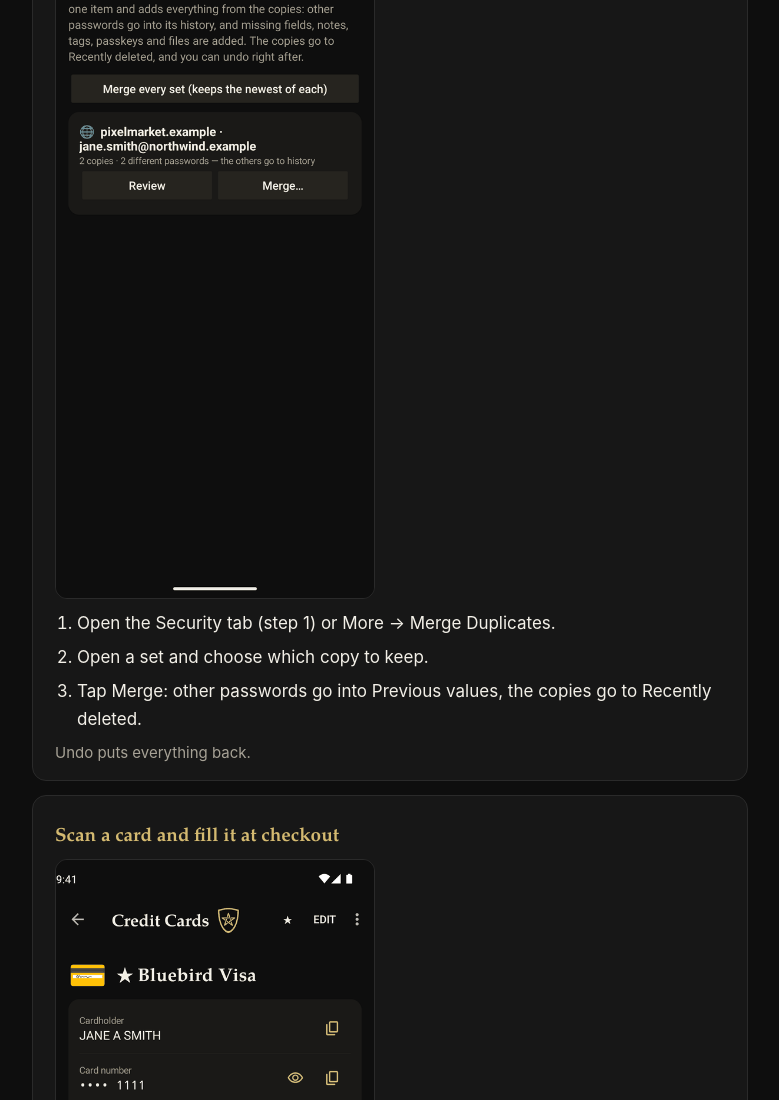
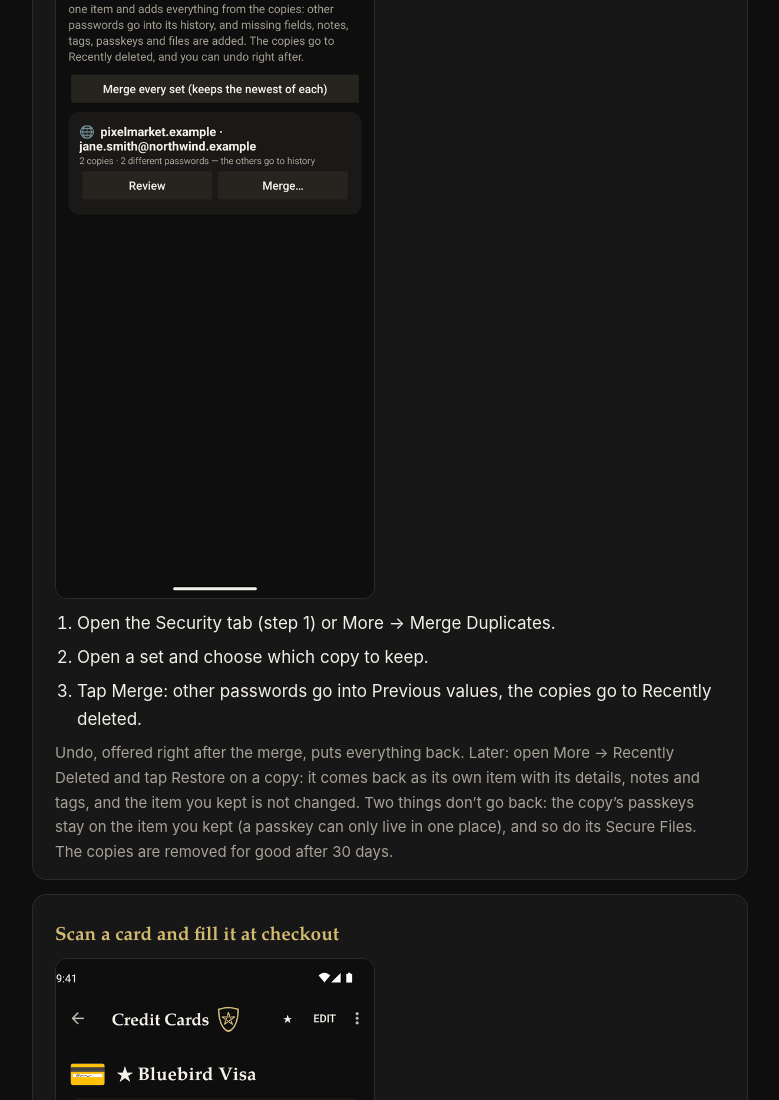
Before and after one commit to affluenterllc/affluenter-site, a plain HTML site: page howto/index.html in a window 1280 px wide. Shown: the part 10900-12000 px from the top of the page, without its empty margins (250-1029 px from the left). Drawn offline with Linux system fonts and the light colour scheme.

Commit message:
Help: how a merge is undone (Undo, then Recently Deleted -> Restore; no Unmerge button) in how-to, guide and support
Co-Authored-By: Claude Sonnet 5.5 <noreply@anthropic.com>
Claude-Session: https://claude.ai/code/session_01DJ9HZpG5Qwh2yeMFPFsjHt

```diff
--- a/howto/index.html
+++ b/howto/index.html
@@ -213,11 +213,11 @@ section{padding:84px 0}
 <ol><li>Open the Security tab.</li><li>Work through the steps from the top; each one shows what it will change.</li><li>For a weak or breached password, tap Fix: the app makes a new one and opens the site’s change-password page.</li><li>Change it on the site, then tap Done (or Didn’t work).</li></ol>
 <p class="tip">Nothing changes until you tap a button, and most steps have Undo.</p>
 </article>
-<article class="howto" id="dupes" data-k="duplicates copies merge combine same login twice">
+<article class="howto" id="dupes" data-k="duplicates copies merge combine same login twice unmerge undo restore">
 <h3><a href="#dupes">Merge duplicate logins</a></h3>
 <img src="/assets/howto/dupes.png" alt="The Duplicates screen (example data)" width="540" height="1200" loading="lazy">
 <ol><li>Open the Security tab (step 1) or More → Merge Duplicates.</li><li>Open a set and choose which copy to keep.</li><li>Tap Merge: other passwords go into Previous values, the copies go to Recently deleted.</li></ol>
-<p class="tip">Undo puts everything back.</p>
+<p class="tip">Undo, offered right after the merge, puts everything back. Later: open More &rarr; Recently Deleted and tap Restore on a copy: it comes back as its own item with its details, notes and tags, and the item you kept is not changed. Two things don&rsquo;t go back: the copy&rsquo;s passkeys stay on the item you kept (a passkey can only live in one place), and so do its Secure Files. The copies are removed for good after 30 days.</p>
 </article>
 <article class="howto" id="cards" data-k="card credit debit scan camera checkout payment fill address">
 <h3><a href="#cards">Scan a card and fill it at checkout</a></h3>
```
Also changed, not shown: guide/index.html (+1 -1 lines), support/index.html (+2 -0 lines).
